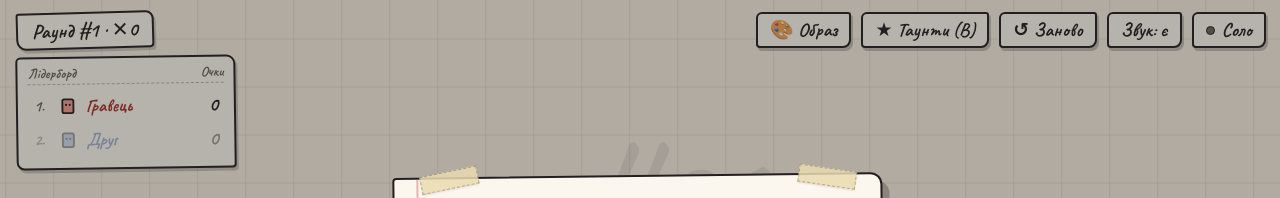
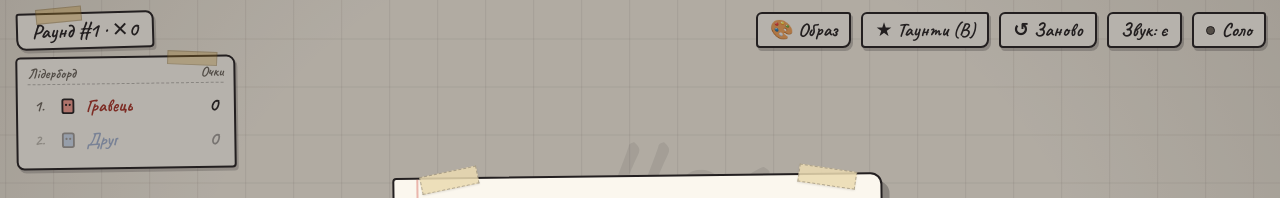
Before and after one commit to methodelekman/game, a plain HTML site: page index.html in a window 1280 px wide. Shown: the top 198 px of the page. Drawn offline with Linux system fonts and the light colour scheme.

Commit message:
Add handcrafted masking tape and paper vignette

```diff
--- a/index.html
+++ b/index.html
@@ -50,6 +50,15 @@
       overflow: hidden;
     }
 
+    #stage-wrap::after {
+      content: "";
+      position: absolute;
+      inset: 0;
+      pointer-events: none;
+      background: radial-gradient(circle at 50% 50%, transparent 62%, rgba(106, 99, 90, 0.14) 100%);
+      z-index: 15;
+    }
+
     canvas {
       display: block;
       width: 100%;
@@ -86,6 +95,18 @@
       pointer-events: none;
     }
 
+    #level-scrap::before {
+      content: "";
+      position: absolute;
+      top: -7px;
+      left: 18px;
+      width: 44px;
+      height: 13px;
+      background: rgba(212, 155, 39, 0.36);
+      border: 1px solid rgba(35, 31, 32, 0.2);
+      transform: rotate(-4deg);
+    }
+
     /* Animated Sketchbook Leaderboard */
     #leaderboard {
       position: absolute;
@@ -100,6 +121,18 @@
       transform: rotate(-0.8deg);
       z-index: 19;
       pointer-events: none;
+    }
+
+    #leaderboard::before {
+      content: "";
+      position: absolute;
+      top: -6px;
+      right: 16px;
+      width: 48px;
+      height: 12px;
+      background: rgba(212, 155, 39, 0.32);
+      border: 1px solid rgba(35, 31, 32, 0.18);
+      transform: rotate(3deg);
     }
 
     .lb-head {
```
